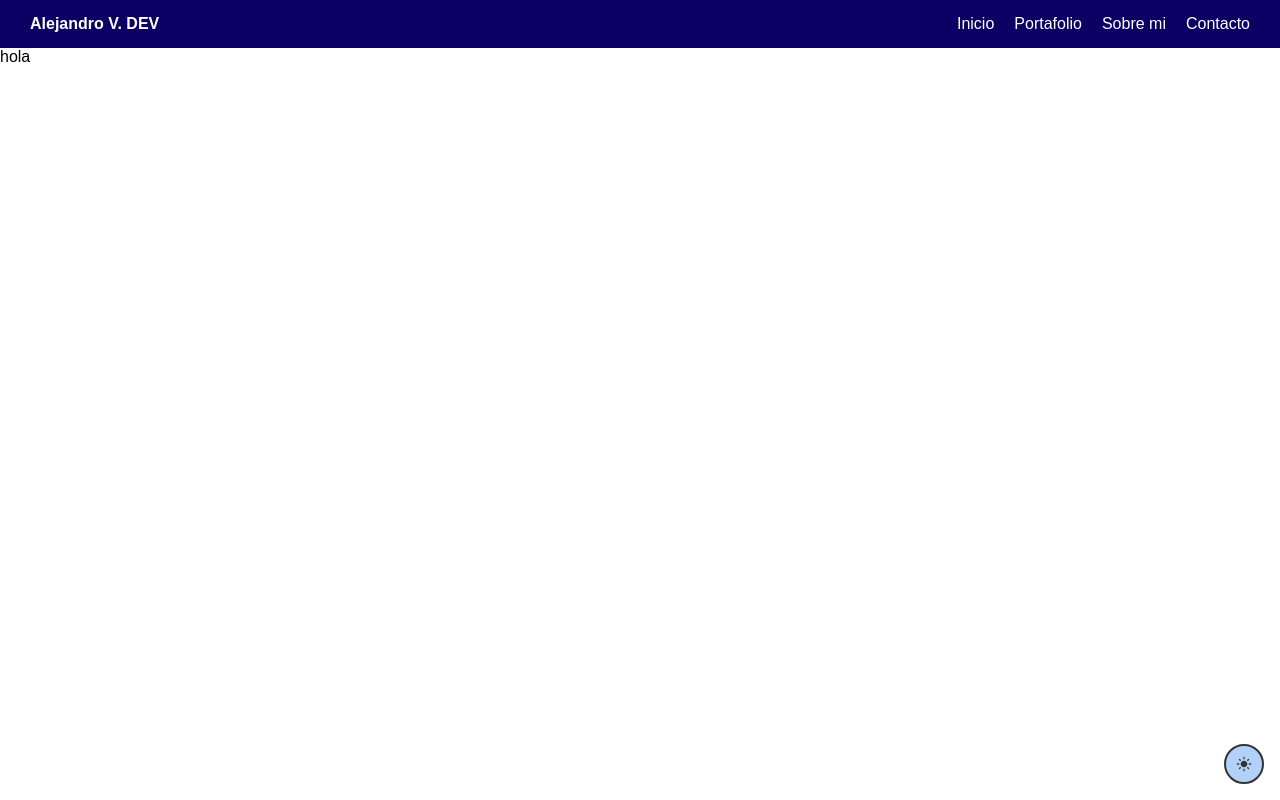
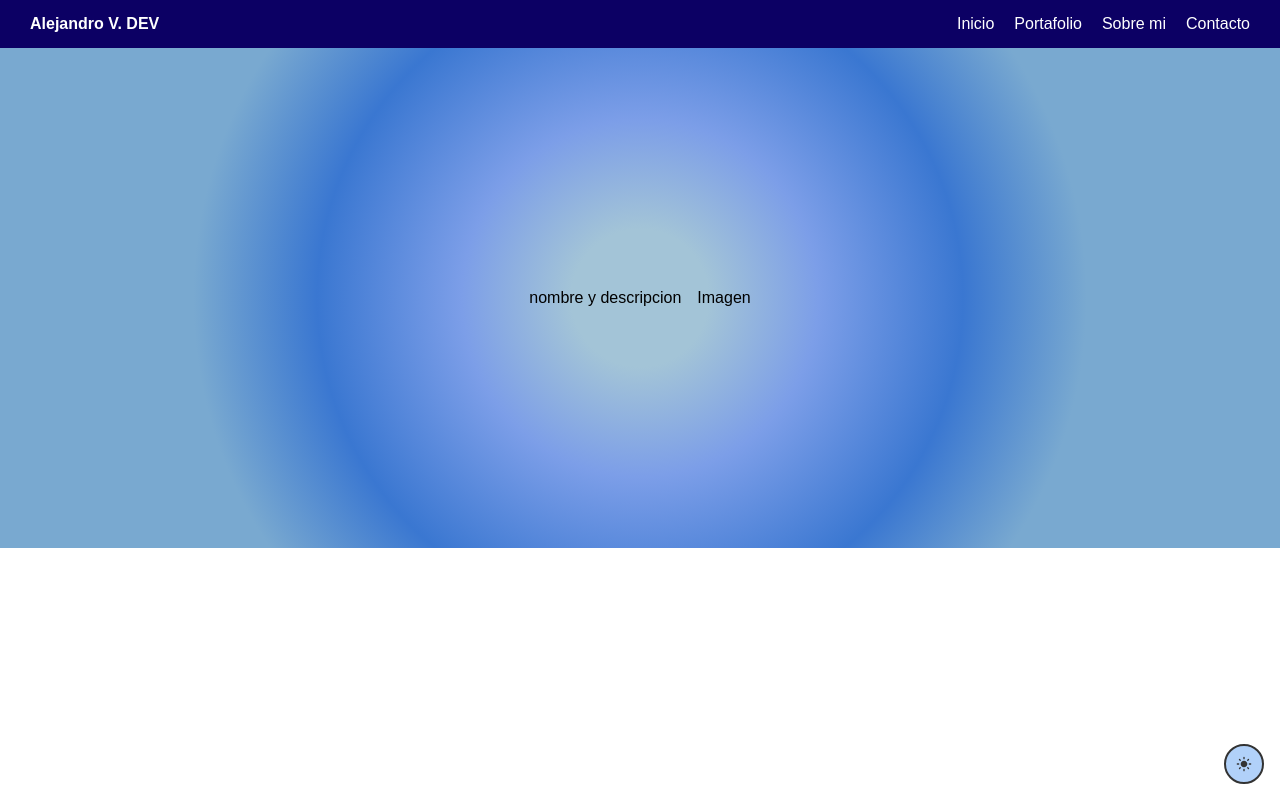
Before and after one commit to velasquezgalejandro/portafolio, a React (Vite) app in the folder portafolio/: page / in a window 1280 px wide. Built offline with nearby package versions, Linux system fonts and the light colour scheme.

Commit message:
commit inicial de componente inicio y creacion de background cambiante con el tema

```diff
--- a/portafolio/src/App.jsx
+++ b/portafolio/src/App.jsx
@@ -2,6 +2,7 @@ import React, { Fragment, useState } from "react";
 
 // componentes
 import Header from "./components/Header";
+import Inicio from "./components/Inicio";
 
 // iconos
 import { MdLightMode } from "react-icons/md";
@@ -19,13 +20,11 @@ function App() {
     setIsDarkTheme(!isDarkTheme);
   };
 
-  console.log(isDarkTheme);
-
   return (
     <div className="container">
       <Header isDarkTheme={isDarkTheme} />
       <main>
-        hola
+        <Inicio isDarkTheme={isDarkTheme} />
         <button
           className={`theme-button ${
             isDarkTheme ? "button-dark" : "button-light"
--- /dev/null
+++ b/portafolio/src/components/Inicio.jsx
@@ -0,0 +1,17 @@
+import React from "react";
+import "../styles/inicio.css";
+
+const Inicio = ({ isDarkTheme }) => {
+  return (
+    <div
+      className={`inicio-container ${
+        isDarkTheme ? "container-dark" : "container-light"
+      }`}
+    >
+      <div>nombre y descripcion</div>
+      <div>Imagen</div>
+    </div>
+  );
+};
+
+export default Inicio;
--- /dev/null
+++ b/portafolio/src/styles/inicio.css
@@ -0,0 +1,32 @@
+/* estilos de inicio */
+
+.inicio-container {
+  width: 100%;
+  min-height: 500px;
+  display: flex;
+  align-items: center;
+  justify-content: center;
+  gap: 16px;
+}
+
+.container-dark {
+  background: rgb(29, 42, 86);
+  background: radial-gradient(
+    circle,
+    rgba(29, 42, 86, 1) 14%,
+    rgba(10, 26, 58, 1) 26%,
+    rgba(28, 42, 74, 1) 45%,
+    rgba(15, 27, 59, 1) 65%
+  );
+}
+
+.container-light {
+  background: rgb(163, 196, 215);
+  background: radial-gradient(
+    circle,
+    rgba(163, 196, 215, 1) 10%,
+    rgba(124, 158, 232, 1) 26%,
+    rgba(58, 119, 209, 1) 47%,
+    rgba(121, 169, 208, 1) 65%
+  );
+}
```
Also changed, not shown: portafolio/src/styles/base.css (+10 -0 lines).
